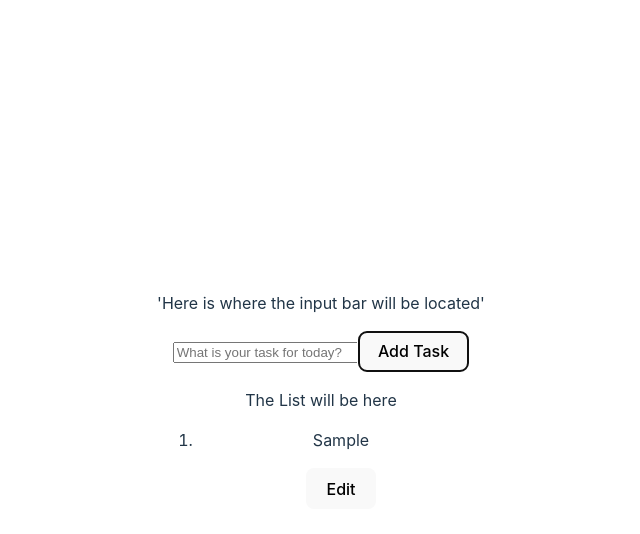
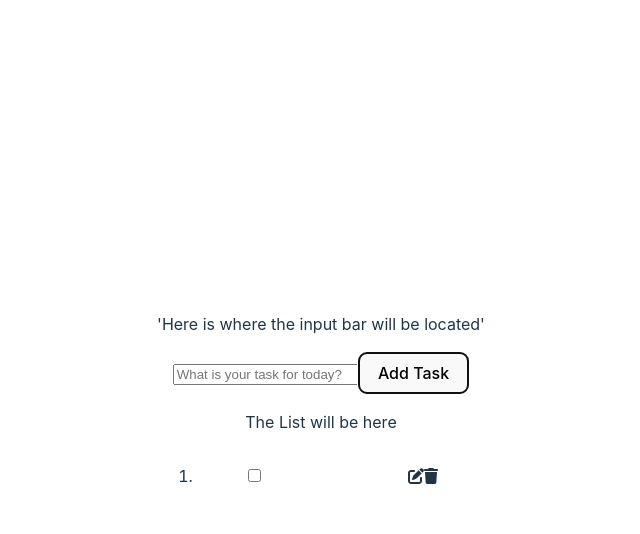
Before and after one commit to davonbl/web-development-apprentice-project, a React (Vite) app in the folder client/: page / in a window 1280 px wide. Both pictures are taken after typing "Sample" into the empty fields and a click on the button "Add Task". Shown: the top 534 px of the page, without its empty margins (319-959 px from the left). Built offline with nearby package versions, Linux system fonts and the light colour scheme.

Commit message:
created checkbox functionality where if a listed task is checked on, it is then cross out unless it is clicked on again

```diff
--- a/client/src/components/ToDoList.jsx
+++ b/client/src/components/ToDoList.jsx
@@ -1,10 +1,57 @@
 import React from "react";
+import "../styles/toDo.css"
+import { FontAwesomeIcon } from "@fortawesome/react-fontawesome";
+import { faPenToSquare } from '@fortawesome/free-solid-svg-icons';
+import { faTrash } from "@fortawesome/free-solid-svg-icons";
 
 
-export default function ToDoList({list}){
+export default function ToDoList({list, setList}){
 
-    const clickButton = (number) => {
-        console.log(`button clicked, and number ${number}`)
+    // const clickButton = (id, completedTask) => {
+    //     console.log(`button clicked, and id ${id}`)
+    //     if(!completedTask){
+    //         setList((list) => {
+    //             list.map((ele) => {
+    //                 if(ele.id === id){
+    //                     return ele.completed = true;
+    //                 }
+    //             })
+    //         })
+    //         console.log(`value of completed: ${completedTask}`)
+    //     }
+    // }
+    const clickButton = (id, completedTask) => {
+        console.log(`button clicked, and id ${id}`)
+        console.log('value of completed task: ', !completedTask)
+        console.log('here is the list: ', list)
+            setList((prevList) => {
+                return prevList.map((ele) => {
+                    if(ele.id === id){
+                        return {
+                            ...ele,
+                            completed: !completedTask
+                        }
+                    }else{
+                        return ele
+                    }
+                })
+            })
+            console.log(`value of completed: ${!completedTask}`)
+    }
+
+    const deleteButton = (id) => {
+        console.log('here is the delete button')
+        console.log('here is the id of clicked object: ', id)
+        console.log('here is the list: ', list)
+        const testValue = list.filter(ele => ele.id !== id)
+        console.log('what is filtered: ', testValue)
+        // setList((currentList) => {
+        //     return currentList.filter(ele => currentList.id !== ele.id)
+        // })
+    }
+
+    const editButton = (event) => {
+        console.log('here is the edit button')
     }
     return(
         <>
@@ -12,11 +59,29 @@ export default function ToDoList({list}){
             <ol>
             {
                 list.map((ele, i) => {
-
                     return(
-                        <li key= {i + 1}>
-                            <p>{ele}</p>
-                            <button onClick={() => {return clickButton(i + 1)}}>Edit</button>
+                        // key = {i + 1}
+                        <li key= {ele.id}
+                          className="listStyles"
+                        >
+                            <input
+                                type="checkbox"
+                                // name="day"
+                                checked={ele.completed}
+                                value={ele.id}
+                                onChange={() =>clickButton(ele.id, ele.completed)}
+                                >
+                            </input>
+                            <p className={ele.completed? "completedTask" : "pendingTask"}>{ele.toDo}</p>
+                            <FontAwesomeIcon
+                                icon={faPenToSquare}
+                                onClick={editButton}
+                                />
+                            <FontAwesomeIcon
+                                icon={faTrash}
+                                onClick={() => deleteButton(ele.id)}
+                                />
+                            {/* <button onClick={() => {return clickButton(i + 1)}}>Edit</button> */}
                         </li>
                     )
                 })
--- /dev/null
+++ b/client/src/styles/toDo.css
@@ -0,0 +1,15 @@
+
+.pendingTask, .completedTask{
+    display: inline-block;
+    width:50%;
+}
+.pendingTask{
+    color: #fff;
+    cursor: pointer;
+}
+
+.completedTask {
+    color: #c5aeff;
+    text-decoration: line-through;
+    cursor: pointer;
+  }
```
